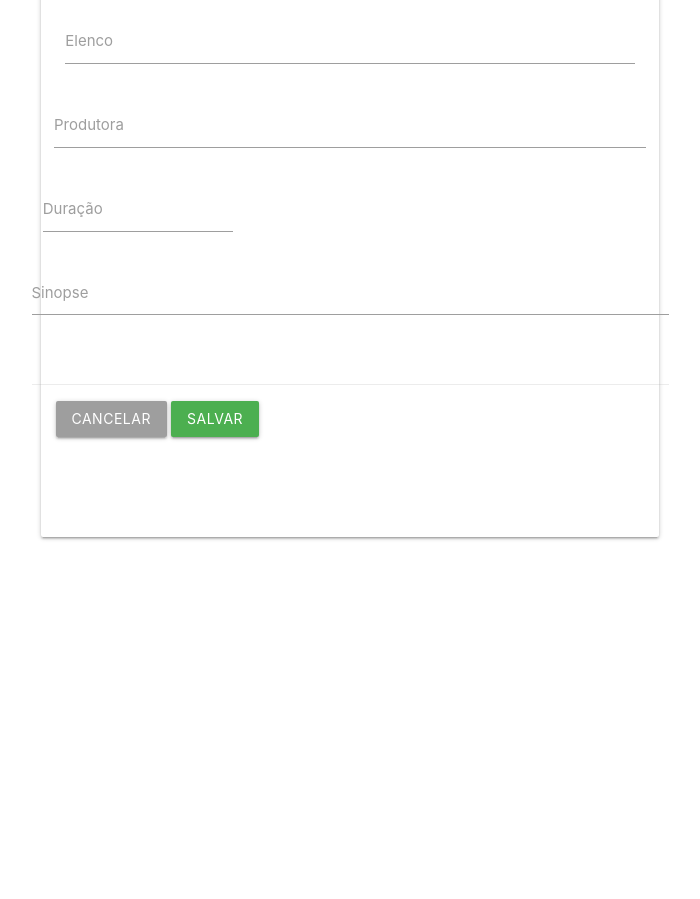
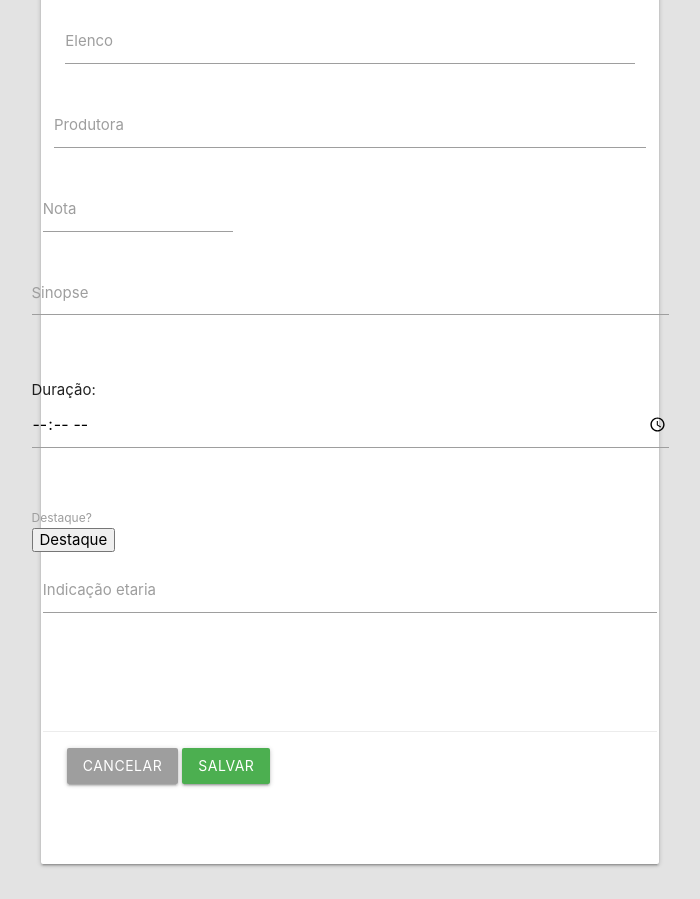
Before and after one commit to cintiavz/cintiaflix, a plain HTML site: page tela_cadastro.html in a window 1280 px wide. Shown: the part 421-1320 px from the top of the page, without its empty margins (290-990 px from the left). Before the commit the page ends 993 px from the top, so only its background shows below. Drawn offline with nearby package versions, Linux system fonts and the light colour scheme.

Commit message:
adicionado detalhes

```diff
--- a/assets/css/cadastro.css
+++ b/assets/css/cadastro.css
@@ -1,20 +1,3 @@
-h1{
-    text-align: center;
-    border: inset 20px blue
+body{
+    background-color:#e3e3e3;
 }
-
-body{
-    background-color: #81d4fa;
-}
-
-.letras{
- font-size:25px;
-}
-
-.enviar{
-    background-color: greenyellow;
-}
-
-.cancelar{
-    background-color: grey;
-}
--- a/assets/css/index.css
+++ b/assets/css/index.css
@@ -1,3 +1,7 @@
 h1{
-    color: white;
+    color:#e5e5e5;
 }
+
+body{
+    background-color: #e5e5e5
+}
--- a/tela_cadastro.html
+++ b/tela_cadastro.html
@@ -12,6 +12,7 @@
     <script src="https://cdnjs.cloudflare.com/ajax/libs/materialize/1.0.0/js/materialize.min.js"></script>
     <link href="https://fonts.googleapis.com/icon?family=Material+Icons" rel="stylesheet">
     <title>Cintiaflix</title>
+    <link rel="stylesheet" href="assets/css/cadastro.css">
 </head>
 
 <body>
@@ -57,8 +58,8 @@
                             </div>
                             <div class="row">
                                 <div class="input-field col s4">
-                                        <input id="Duração" type="number" step=".1" class="validate" require>
-                                        <label for="Duração">Duração</label>
+                                    <input id="Nota" type="number" step=".1" min=0 max=10 class="validate" require>
+                                    <label for="Nota">Nota</label>
                                 </div>
 
                                 <div class="row">
@@ -70,7 +71,40 @@
                                             </div>
                                         </div>
                                     </form>
+                                    <form class="col s12">
+                                    <div class="row">
+                                        <div class="input-field col s12">
+                                            Duração: <input type="time" name="duração">
                                         </div>
+                                    </div>
+                                    </form>
+                                    <form class="col s12">
+                                    <div class="row">
+                                        <div class="input-field col s12">
+
+                                                <div>
+                                                    <input type="checkbox" id="subscribeNews" name=""
+                                                        value="newsletter">
+                                                    <label for="subscribeNews"> Destaque? </label>
+                                                </div>
+                                                <div>
+                                                    <button type="submit">Destaque </button>
+                                                </div>
+                                            </form>
+                                            <form class="col s12">
+                                                <div class="row">
+                                                    <div class="input-field col s12">
+                                                        <input id="Indicação" type="text" class="validate" require>
+                                                        <label for="Indicação">Indicação etaria</label>
+                                                    </div>
+                                                </form>
+                                        </div>
+                                    </div>
+                                </div>
+                            </div>
+                        </div>
+
+
                         <div class="card-action">
                             <a class="btn waves-effect waves-light grey" href="index.html">Cancelar</a>
                             <a href="#" class="waves-effect waves-light btn green">Salvar</a>
```
Lines whose indentation alone changed are shown as unchanged.
